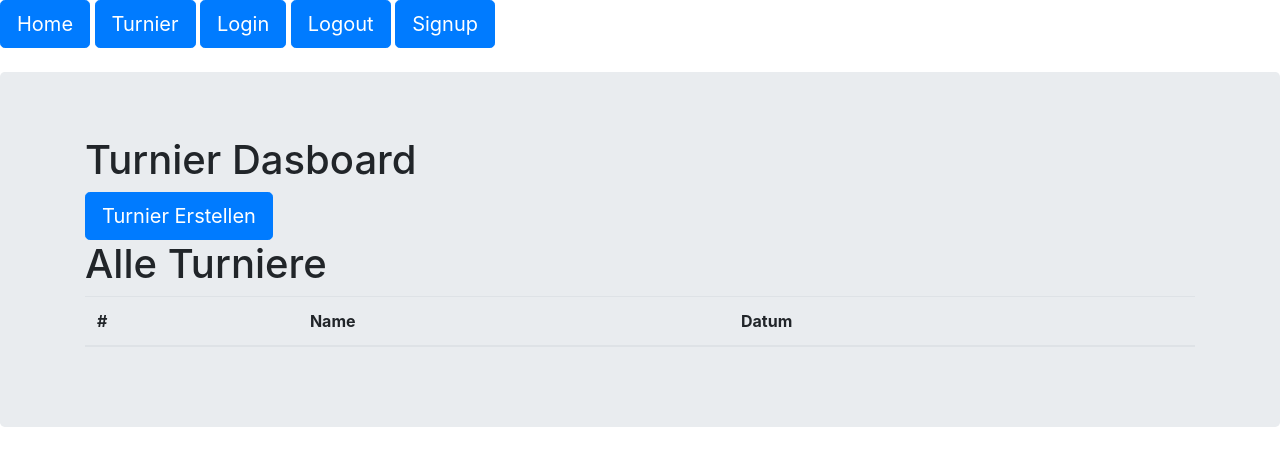
After one commit to n-bross/JUFO-Web, a Flask app: page /turnier/ in a window 1280 px wide. The commit adds this page. Shown: the top 466 px of the page. Run offline with Flask 3, Linux system fonts and the light colour scheme; data that the repository does not hold is empty; some libraries are stand-ins or nearby versions.

Commit message:
Rechtschreibfehler raus, und Turnier Anlage ermöglicht

```diff
--- a/turnierseite/app.py
+++ b/turnierseite/app.py
@@ -44,7 +44,7 @@ def create_app():
     login_manager = LoginManager()
     login_manager.init_app(app)
 
-    from turnierseite.turnier.models import Tunier, Gruppe, Team, Spiele
+    from turnierseite.turnier.models import Turnier, Gruppe, Team, Spiele
 
     from turnierseite.user_handeling.models import User
     @login_manager.user_loader
--- a/turnierseite/core/templates/core/index.html
+++ b/turnierseite/core/templates/core/index.html
@@ -7,6 +7,9 @@
 		<h1>Welcome</h1>
 	</div>
 	<div class="container">
+		{% for turnier in alle_turniere %}
+		<h2>{{ turnier['name'] }}</h2>
+		{% endfor %}
 	</div>
 </div>
 {% endblock %}
--- a/turnierseite/templates/base.html
+++ b/turnierseite/templates/base.html
@@ -24,6 +24,7 @@
 <body>
     <div>
         <a class="btn btn-primary btn-lg" href=" {{ url_for('core.index') }} ">Home</a>
+        <a class="btn btn-primary btn-lg" href=" {{ url_for('turnier.index') }} ">Turnier</a>
         <a class="btn btn-primary btn-lg" href=" {{ url_for('user_handeling.login_site') }} ">Login</a>
         <a class="btn btn-primary btn-lg" href=" {{ url_for('user_handeling.logout') }} ">Logout</a>
         <a class="btn btn-primary btn-lg" href=" {{ url_for('user_handeling.signup_site') }} ">Signup</a>
--- a/turnierseite/turnier/routes.py
+++ b/turnierseite/turnier/routes.py
@@ -1,15 +1,59 @@
-from flask import render_template, request, Blueprint
+from flask import render_template, request, Blueprint, url_for, redirect
 from flask_login import current_user
+from sqlalchemy import text
 
 import datetime
 
-from turnierseite.turnier.models import Tunier, Gruppe, Team, Spiele
+from turnierseite.turnier.models import Turnier, Gruppe, Team, Spiele
+from turnierseite.turnier.turnierForm import TurnierForm, GruppeForm, TeamForm, SpieleForm
+
+from turnierseite.app import db
+
 
 turnier = Blueprint('turnier', __name__, template_folder='templates')
 
 
 @turnier.route('/')
 def index():
-    currentYear = datetime.datetime.now().year
+    alle_turniere = Turnier.query.all()
+    return render_template("turnier/turnier_overview.html", alle_turniere=alle_turniere)
 
-    return render_template('turnier/index.html', currentYear=currentYear)
+
+@turnier.route('/turnier_erstellen', methods=['GET', 'POST'])
+def turnier_erstellen():
+    turnier_form = TurnierForm()
+    if request.method == 'GET':
+        return render_template("turnier/turnier_erstellen.html", form=turnier_form)
+    elif request.method == 'POST':
+        #insert des neuen Turnieres in die Datenbank
+        turnier = Turnier(name=turnier_form.name.data, datumDerAustragung=turnier_form.datumDerAustragung.data)
+        db.session.add(turnier)
+        db.session.commit()
+
+        #laden eines neuen html
+        return redirect(url_for('turnier.index'))
+
+
+@turnier.route('/turnier_details/<id>', methods=['GET', 'POST'])
+def turnier_details(id):
+    turnier = Turnier.query.filter(Turnier.id == id).first()
+    turnier_form= TurnierForm(obj=turnier)
+
+    gruppen = Gruppe.query.filter(Gruppe.turnierId == id)
+
+    return render_template('turnier/turnier_details.html', form=turnier_form, turnier=turnier)
+
+
+@turnier.route('/gruppe_erstellen/<turnier_id>', methods=['GET', 'POST'])
+def gruppe_erstellen(turnier_id):
+    gruppe_form = GruppeForm()
+    if request.method == 'GET':
+        return render_template("gruppe/gruppe_erstellen.html", form=gruppe_form, turnier_id=turnier_id)
+    elif request.method == 'POST':
+        #insert des neuen Turnieres in die Datenbank
+        gruppe = Gruppe(name=gruppe_form.name.data, turnierId=id)
+        db.session.add(gruppe)
+        db.session.commit()
+
+        #laden eines neuen html
+        return redirect(url_for('turnier.index'))
--- /dev/null
+++ b/turnierseite/turnier/templates/turnier/turnier_overview.html
@@ -0,0 +1,35 @@
+{% extends "base.html" %}
+{% block title %}Jufo Tuniere{% endblock %}
+{% block content %}
+<!--Using Boostrap classes for styling here-->
+<div class="jumbotron">
+	<div class="container">
+		<h1>Turnier Dasboard</h1>
+	</div>
+	<div class="container">
+		<div>
+			<a class="btn btn-primary btn-lg" href=" {{ url_for('turnier.turnier_erstellen') }} ">Turnier Erstellen</a>
+		</div>
+		<h1>Alle Turniere</h1>
+        <table id="" class="table table-striped" style="width:100%">
+            <thead>
+                <tr>
+                    <th>#</th>
+                    <th>Name</th>
+                    <th>Datum</th>
+                </tr>
+            </thead>
+            <tbody>
+				{% for turnier in alle_turniere %}
+                <tr>
+                    <td> <a href="{{ url_for('turnier.turnier_details', id=turnier['id']) }}">{{ turnier['id']}}</a></td>
+                    <td> <a href="{{ url_for('turnier.turnier_details', id=turnier['id']) }}">{{ turnier['name'] }}</a></td>
+                    <td>{{ turnier['datumDerAustragung'] }}</td>
+                </tr>
+                {% endfor %}
+            </tbody>
+        </table>
+
+	</div>
+</div>
+{% endblock %}
```
Also changed, not shown: requirements.txt (added, +24 -0 lines), turnierseite/core/routes.py (+14 -6 lines), turnierseite/turnier/models.py (+5 -2 lines), turnierseite/turnier/templates/gruppe/gruppe_erstellen.html (added, +11 -0 lines), turnierseite/turnier/templates/turnier/turnier_details.html (added, +12 -0 lines), turnierseite/turnier/templates/turnier/turnier_erstellen.html (added, +12 -0 lines), turnierseite/turnier/tunierForm.py (deleted, +0 -26 lines), turnierseite/turnier/turnierForm.py (added, +28 -0 lines), klassendiagram.png (added), 1 other file.
